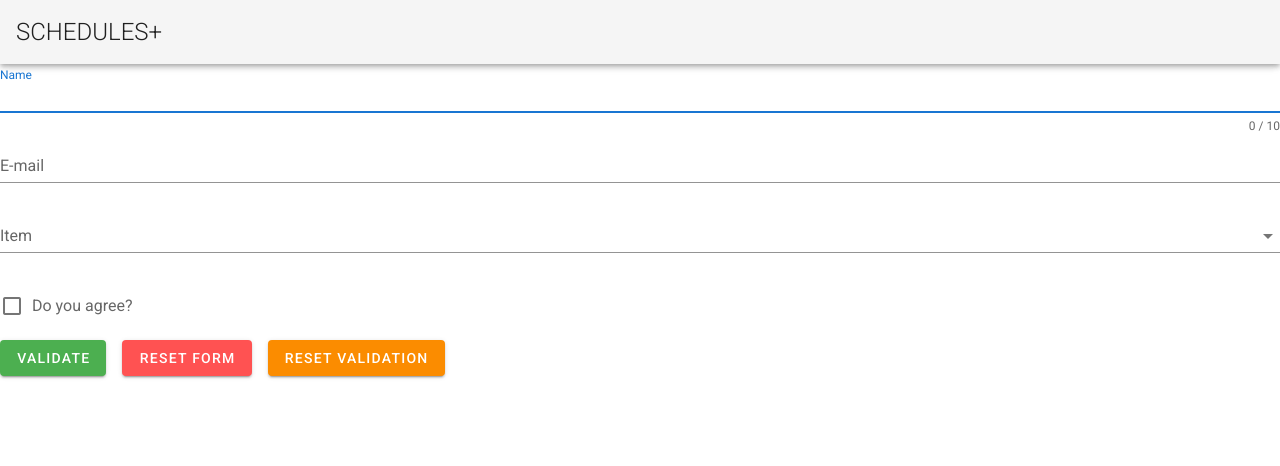
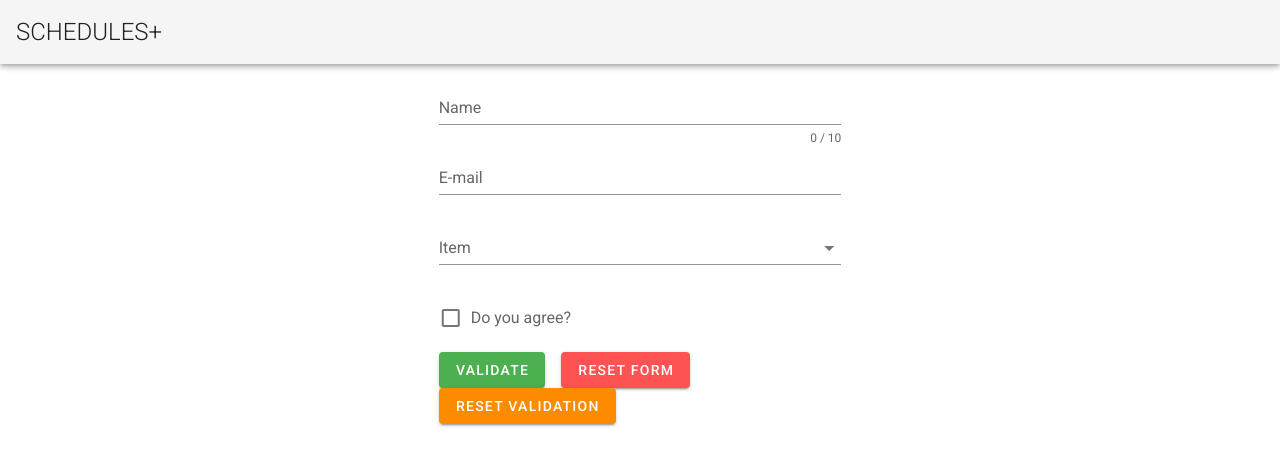
Before and after one commit to CygnusOfBalance/CS321, a Vue app in the folder web-app/: page / in a window 1280 px wide. Shown: the top 466 px of the page. Built offline with nearby package versions, Linux system fonts and the light colour scheme.

Commit message:
A template we can use for login page, register page, and create calendar page

```diff
--- a/web-app/src/App.vue
+++ b/web-app/src/App.vue
@@ -1,7 +1,7 @@
 <template>
   <v-app>
     <v-app-bar app>
-      <v-toolbar-title class="headline text-uppercase" align="center">
+      <v-toolbar-title class="headline text-uppercase">
         <span class="font-weight-light">Schedules+</span>
       </v-toolbar-title>
       <v-spacer></v-spacer>
--- a/web-app/src/components/loginPage.vue
+++ b/web-app/src/components/loginPage.vue
@@ -4,13 +4,15 @@
     v-model="valid"
     lazy-validation
   >
+   <v-col cols="4" offset="4">
     <v-text-field
       v-model="name"
       :counter="10"
       :rules="nameRules"
+
       label="Name"
       required
-      autofocus=true
+      box
     ></v-text-field>
 
     <v-text-field
@@ -58,6 +60,7 @@
     >
       Reset Validation
     </v-btn>
+   </v-col>
   </v-form>
 </template>
 
```
